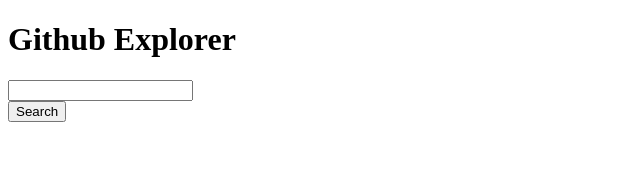
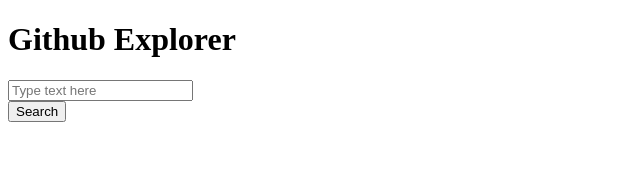
Before and after one commit to matheustanaka/Github-api-search, a React (Create React App) app: page / in a window 1280 px wide. Shown: the top 170 px of the page, without its empty margins (0-640 px from the left). Built offline with nearby package versions, Linux system fonts and the light colour scheme.

Commit message:
feat: add function to handle submit with local storage

```diff
--- a/src/components/InputSearch.tsx
+++ b/src/components/InputSearch.tsx
@@ -1,7 +1,29 @@
+import React, { useState } from "react";
+
 export function InputSearch() {
+    const [search, setSearch] = useState("");
+
+    function handleSubmit(event: React.FormEvent) {
+        event.preventDefault();
+
+        const storage = (username = "string", value = "string") => {
+            localStorage.setItem(username, value);
+        };
+
+        storage("username", search);
+    }
     return (
         <div className="input-search">
-            <input type="text" />
+            <form onSubmit={handleSubmit}>
+                <input
+                    type="text"
+                    className="inputSearch"
+                    value={search}
+                    placeholder="Type text here"
+                    onChange={(e) => setSearch(e.currentTarget.value)}
+                />
+            </form>
+
         </div>
     )
 }
```
